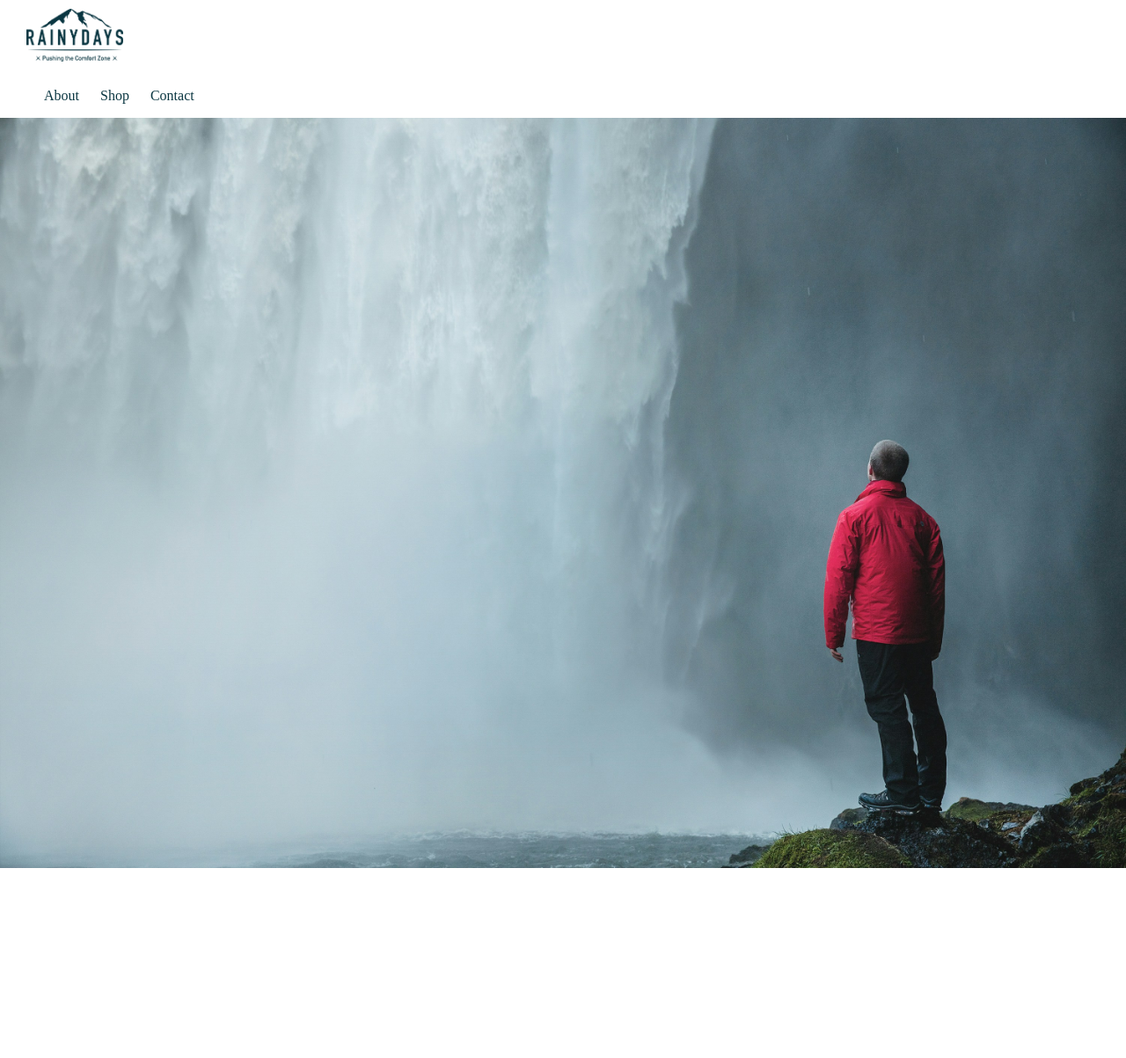
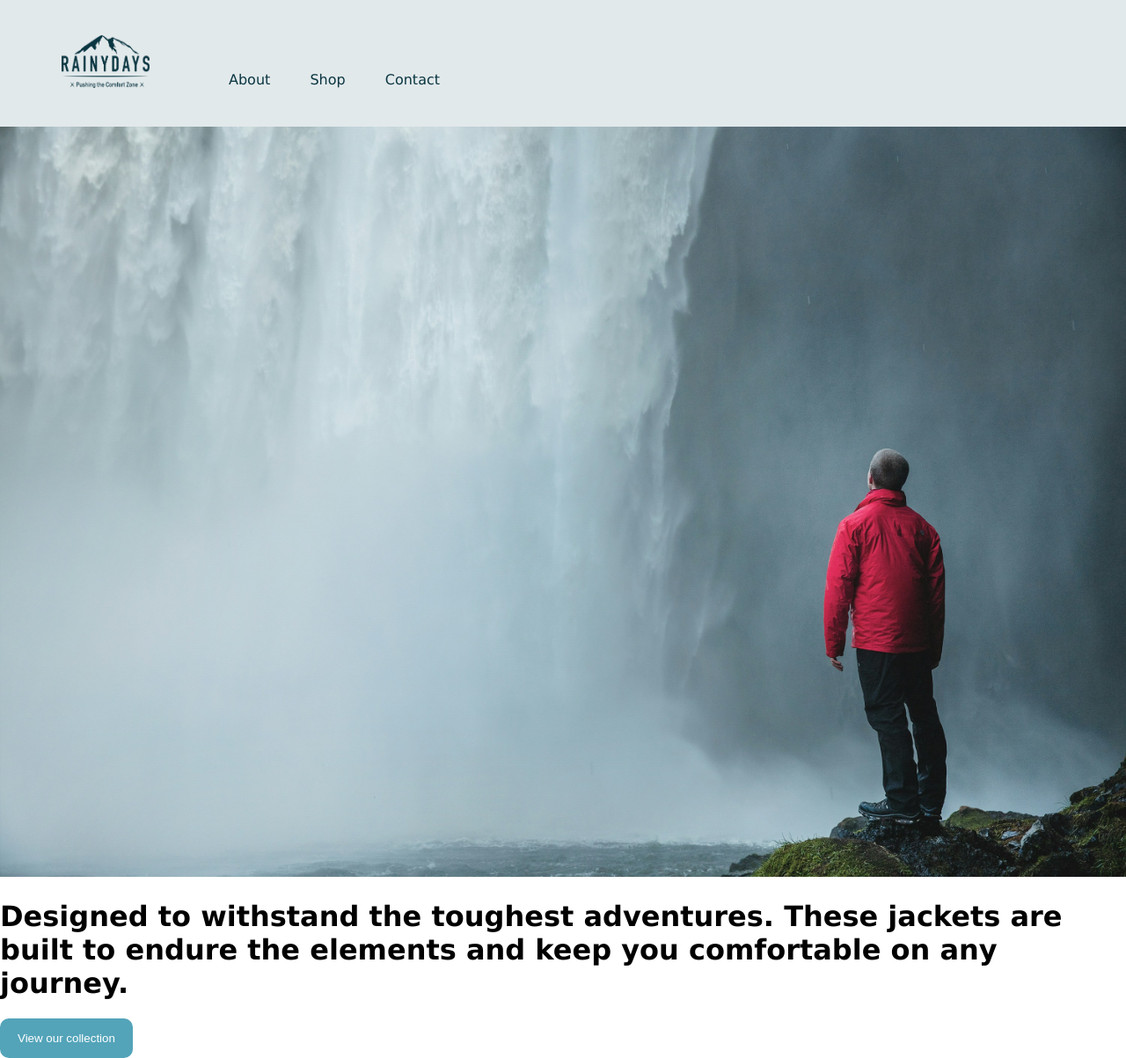
Before and after one commit to rscode67/rscode67.github.io, a plain HTML site: page index.html in a window 1280 px wide. Shown: the whole page at 88% size. Before the commit the page ends 991 px from the top, so only its background shows below. Drawn offline with Linux system fonts and the light colour scheme.

Commit message:
added cta and banner

```diff
--- a/css/styles.css
+++ b/css/styles.css
@@ -18,16 +18,27 @@
   text-align: center;
 }*/
 
+body {
+  font-family: Verdana, Geneva, Tahoma, sans-serif;
+}
+
 .logo {
   width: 150px;
   height: 80px;
   padding: 10px;
-  padding-left: 30px;
+  padding-left: 40px;
+  align-items: center;
 }
 
-nav li {
+.navlist li {
   text-decoration: none;
   display: inline-block;
+  margin-left: 20px;
+  margin-top: 45px;
+}
+
+.navlist a:hover {
+  text-decoration: underline;
 }
 
 header a {
@@ -36,6 +47,24 @@ header a {
   padding: 10px;
 }
 
+.navbar {
+  background-color: #e2e9eb;
+  padding: 20px;
+  display: flex;
+}
+
 img {
   width: 100%;
 }
+
+.cta-big {
+  padding: 15px 20px;
+  border-radius: 10px;
+  background: #53a4b9;
+  color: #fff;
+  border: none;
+  cursor: pointer;
+}
+
+
+}
--- a/index.html
+++ b/index.html
@@ -13,20 +13,36 @@
 
   <body>
     <header>
-      <img src="assets/RainyDays_Logo.png" alt="Brand logo" class="logo" />
+      <div class="navbar">
+        <a href="index.html"
+          ><img src="assets/RainyDays_Logo.png" alt="Brand logo" class="logo"
+        /></a>
         <nav>
-        <ul>
+          <ul class="navlist">
             <li><a href="about.html">About</a></li>
             <li><a href="shop.html">Shop</a></li>
             <li><a href="contact.html">Contact</a></li>
           </ul>
         </nav>
+      </div>
     </header>
     <main>
+      <div class="banner">
         <img
           src="assets/images/Banner.jpg"
           alt="A picture of a man by the waterfall"
         />
+        <div class="banner-content">
+          <h1>
+            Designed to withstand the toughest adventures. These jackets are
+            built to endure the elements and keep you comfortable on any
+            journey.
+          </h1>
+        </div>
+        <a href="shop.html"
+          ><button class="cta-big">View our collection</button></a
+        >
+      </div>
     </main>
   </body>
 </html>
```
Also changed, not shown: about.html (+6 -2 lines), contact.html (+6 -2 lines), shop.html (+6 -2 lines). Lines whose indentation alone changed are shown as unchanged.
